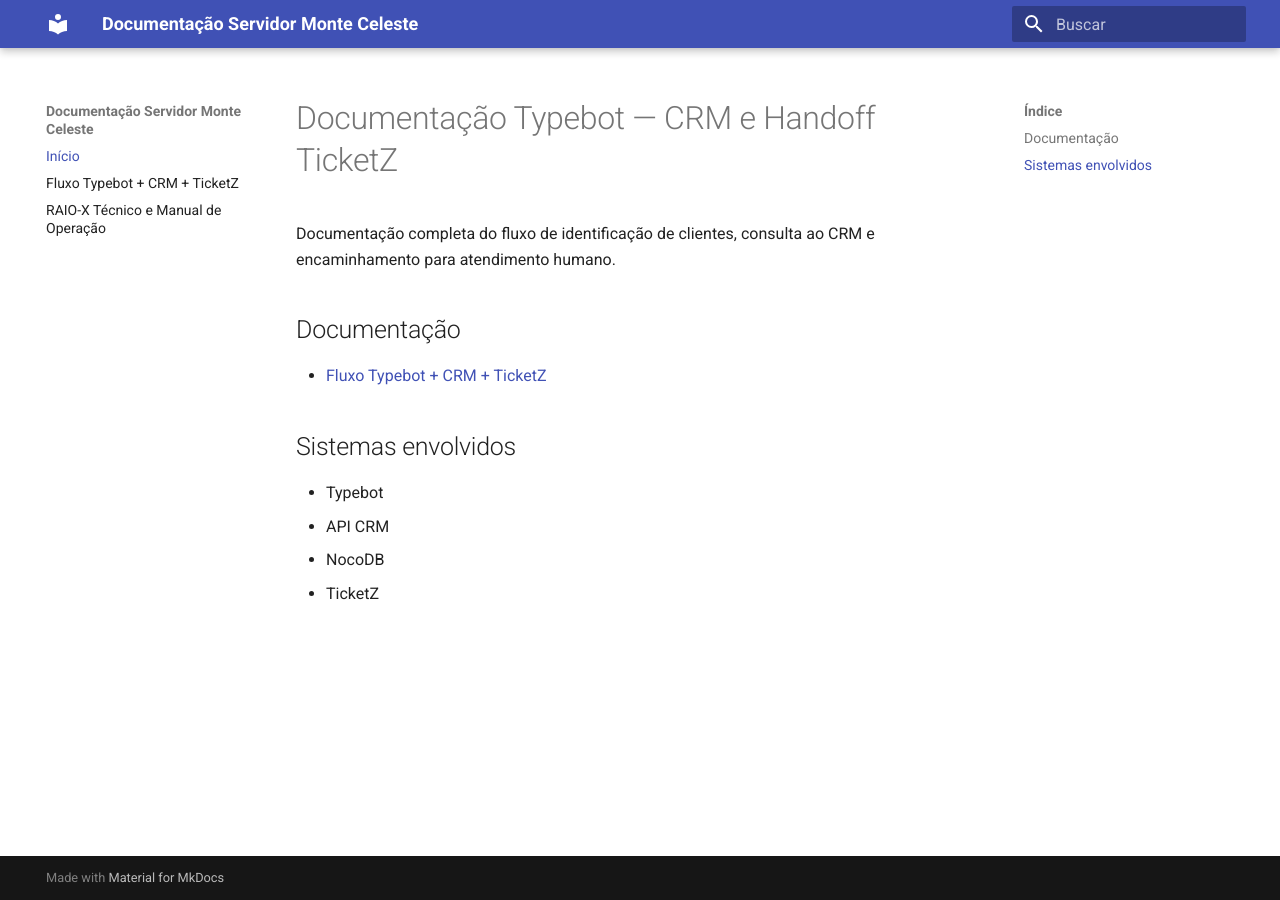
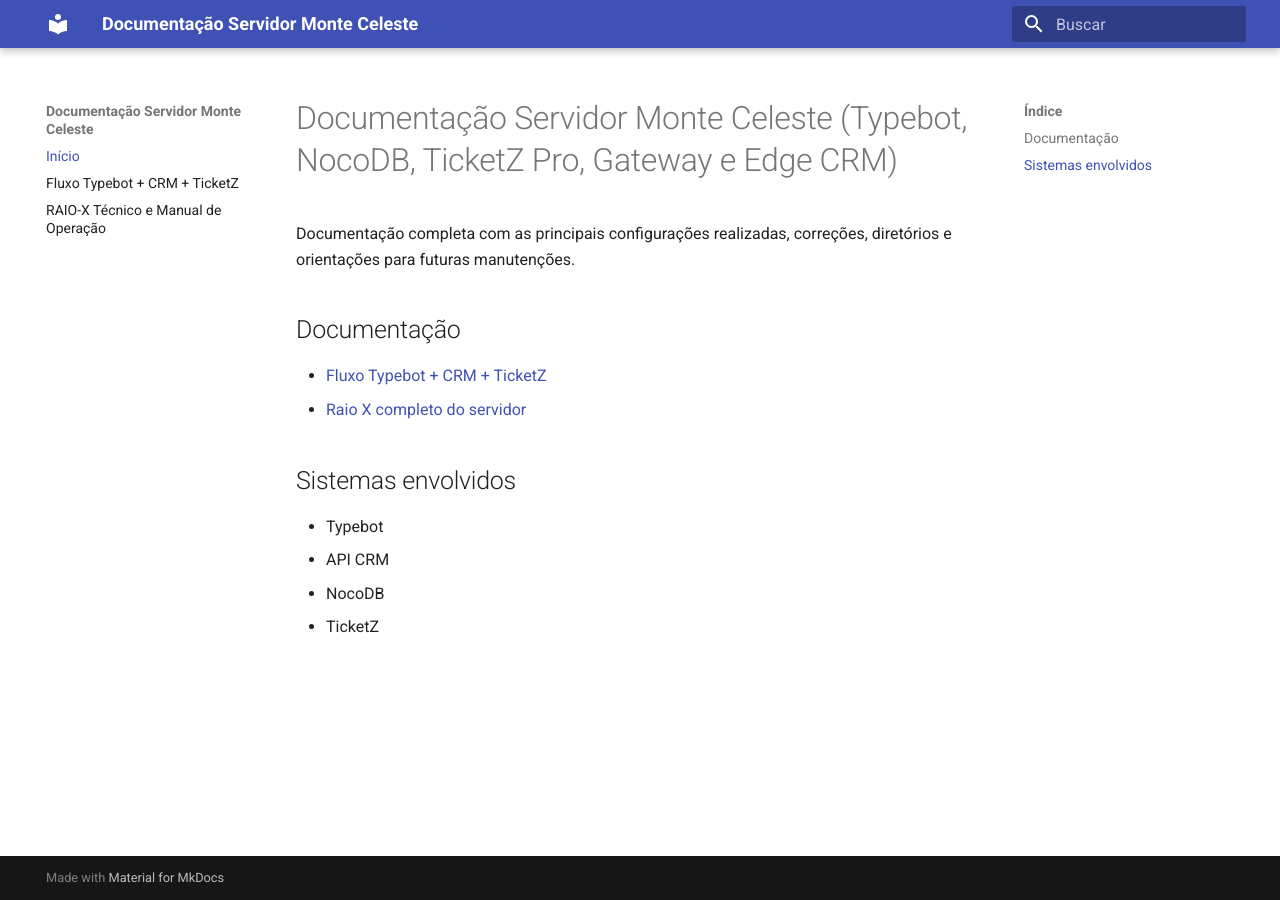
Before and after one commit to cortatroo/doc-monteceleste, an MkDocs documentation site: the page built from docs/index.md, in a window 1280 px wide. Built offline with MkDocs 1.6.1 and Material for MkDocs 9.7.7, drawn with Linux system fonts in a browser that asks for light colours.

Commit message:
Update index.md

```diff
--- a/docs/index.md
+++ b/docs/index.md
@@ -1,10 +1,11 @@
-# Documentação Typebot — CRM e Handoff TicketZ
+# Documentação Servidor Monte Celeste (Typebot, NocoDB, TicketZ Pro, Gateway e Edge CRM)
 
-Documentação completa do fluxo de identificação de clientes, consulta ao CRM e encaminhamento para atendimento humano.
+Documentação completa com as principais configurações realizadas, correções, diretórios e orientações para futuras manutenções.
 
 ## Documentação
 
 - [Fluxo Typebot + CRM + TicketZ](fluxo-typebot-crm.md)
+- [Raio X completo do servidor](RAIO_X_TECNICO_TICHATBOT_TICKETZ_PRO_2026-10-23.md)
 
 ## Sistemas envolvidos
 
```
